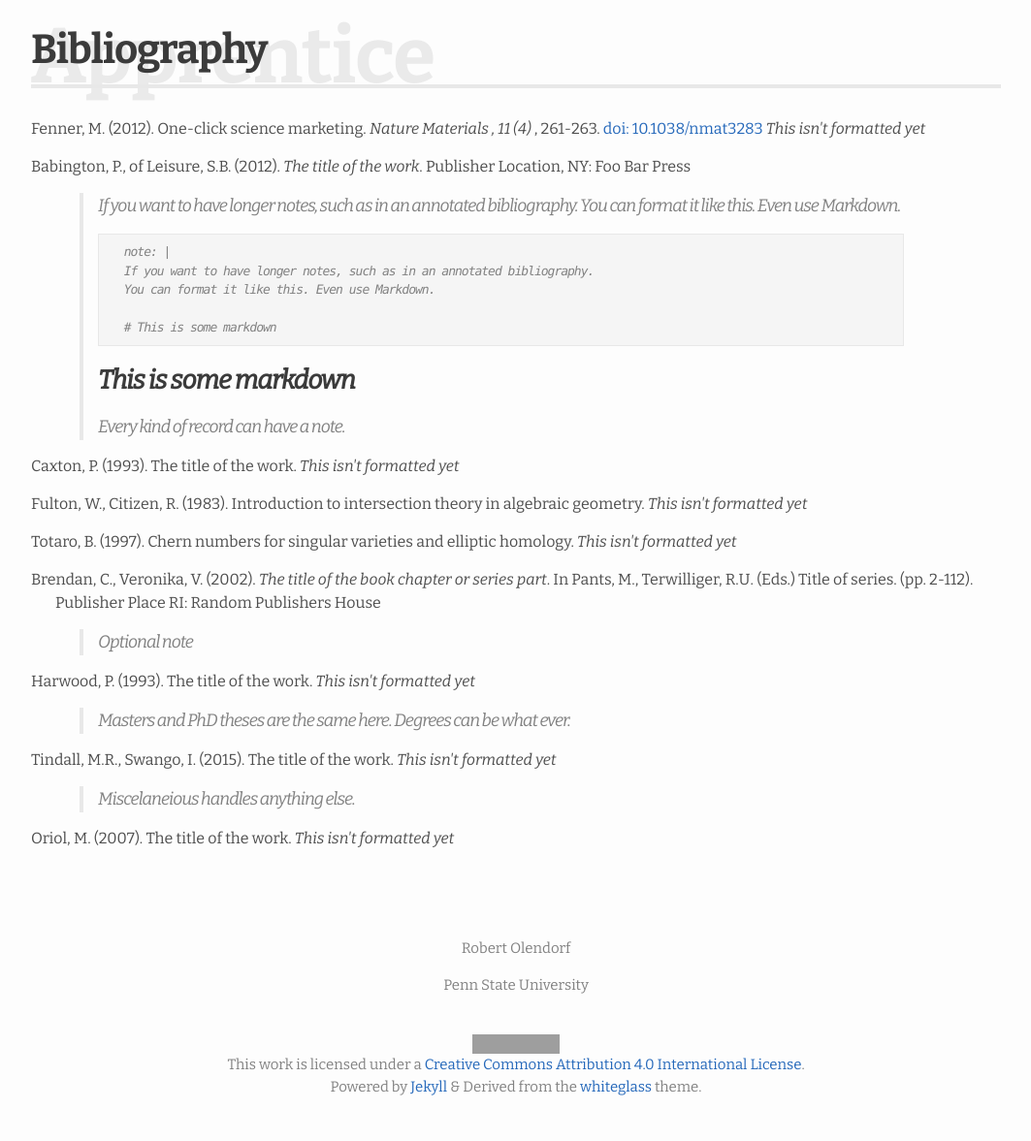
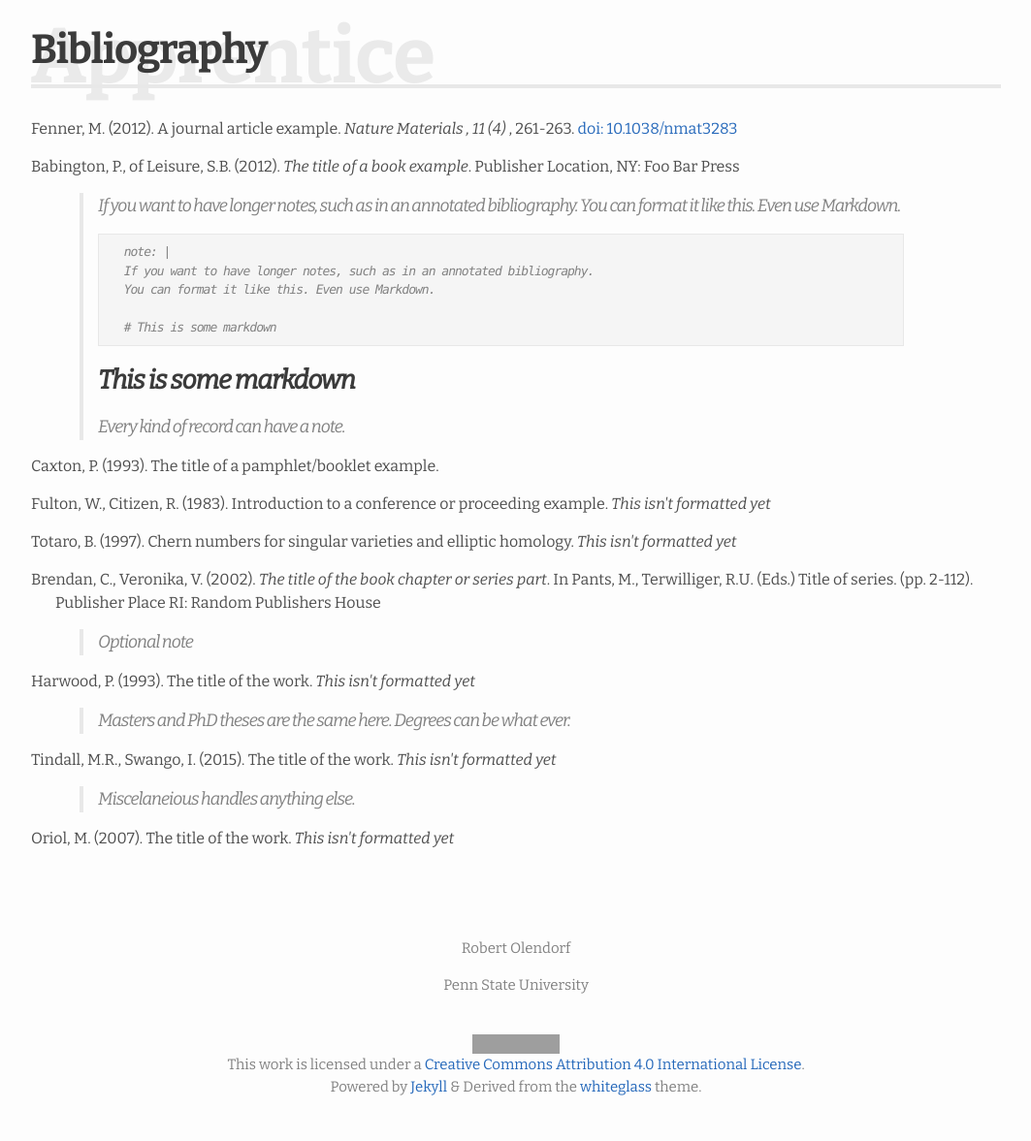
Before and after one commit to NC-State-Libraries-Workshops/ncsu_apprentice, a Jekyll site: the page built from bibliography.md, in a window 1280 px wide. Shown: the whole page at 97% size, without its empty margins (108-1171 px from the left). Built offline with Jekyll 4.4.1, drawn with Linux system fonts in a browser that asks for light colours; grey boxes are pictures that could not be loaded.

```diff
--- a/_data/bibliography.yml
+++ b/_data/bibliography.yml
@@ -7,13 +7,15 @@
 #       publisher <- publisher | institution | organization | school
 #       event-place <- address | location (ie. publisher location)
 #
+# The defined types aren't complete. Additional contributions welcome.
+#
 
 # Some liberties were taken, especially with names to make parsing a bit easier.
 # The order of the key-value pairs doesn't matter. YAML is pretty picky about
 # indentations though. It must always be 2 spaces.
 
 # Journal articale
-- title: One-click science marketing
+- title: A journal article example
   type: article-journal
   volume: '11'
   url: http://dx.doi.org/10.1038/nmat3283
@@ -33,7 +35,7 @@
 
 
 # Book, manual
-- title: The title of the work
+- title: The title of a book example
   type: book
   author:
     - family: Babington
@@ -65,7 +67,7 @@
   isbn: 3257227892
 
 # Booklet, pamphlet
-- title: The title of the work
+- title: The title of a pamphlet/booklet example
   type: pamphlet
   author:
     - family: Caxton
@@ -78,7 +80,7 @@
 
 
 # Conference  proceeding
-- title: Introduction to intersection theory in algebraic geometry
+- title: Introduction to a conference or proceeding example
   type: manuscript
   author:
     - family: Fulton
--- /dev/null
+++ b/_includes/citation/article.html
@@ -0,0 +1,29 @@
+{% include citation/author_list.html authors=citation.author %}
+({{ include.citation.issued.year }}).
+{{ include.citation.title }}.
+<em>
+  {% if include.citation.container-title %}
+    {{ include.citation.container-title }}
+    {% if include.citation.volume %}
+      ,
+    {% endif %}
+  {% endif %}
+  {% if include.citation.volume %}
+    {{ include.citation.volume }}
+  {% endif %}
+  {% if include.citation.issue %}
+    ({{ include.citation.issue }})
+  {% endif %}
+</em>
+{% if include.citation.page %}
+  , {{ include.citation.page }}.
+{% endif %}
+{% if include.citation.doi %}
+  {% if include.citation.url %}
+    <a href= {{include.citation.url}}>
+      doi: {{ include.citation.doi }}
+    </a>
+  {% else %}
+    doi: {{ include.citation.doi }}
+  {% endif %}
+{% endif %}
--- a/_includes/citation/author_list.html
+++ b/_includes/citation/author_list.html
@@ -10,6 +10,20 @@
     {% assign initials = initials | append: "." %}
   {% endfor %}
   {% assign author_list = author_list | append: initials %}
+  {% if forloop.index == 6 && author_list.size > 7 %}
+    {% assign author_list = autthor_list | &hellip; %}
+    {% assign last_author = author_list.last %}
+    {% assign author_list = autoor_list | append: author.family %}
+    {% assign givens = last_author.given | split: " " %}
+    {% assign initials = "" %}
+    {% for given in givens %}
+      {% assign initial = given | slice: 0 %}
+      {% assign initials = initials | append: initial %}
+      {% assign initials = initials | append: "." %}
+    {% endfor %}
+    {% assign author_list = author_list | append: initials %}
+    {%  break %}
+  {% endif %}
   {% unless forloop.last %}
     {% assign author_list = author_list | append: ", " %}
   {% endunless %}
--- /dev/null
+++ b/_includes/citation/pamphlet.html
@@ -0,0 +1,29 @@
+{% include citation/author_list.html authors=citation.author %}
+({{ include.citation.issued.year }}).
+{{ include.citation.title }}.
+<em>
+  {% if include.citation.container-title %}
+    {{ include.citation.container-title }}
+    {% if include.citation.volume %}
+      ,
+    {% endif %}
+  {% endif %}
+  {% if include.citation.volume %}
+    {{ include.citation.volume }}
+  {% endif %}
+  {% if include.citation.issue %}
+    ({{ include.citation.issue }})
+  {% endif %}
+</em>
+{% if include.citation.page %}
+  , {{ include.citation.page }}.
+{% endif %}
+{% if include.citation.doi %}
+  {% if include.citation.url %}
+    <a href= {{include.citation.url}}>
+      doi: {{ include.citation.doi }}
+    </a>
+  {% else %}
+    doi: {{ include.citation.doi }}
+  {% endif %}
+{% endif %}
--- a/_layouts/bibliography.html
+++ b/_layouts/bibliography.html
@@ -10,6 +10,10 @@ layout: default
           {% include citation/book.html citation=citation %}
         {% when 'chapter' %}
           {% include citation/book.html citation=citation %}
+        {% when 'article-journal' %}
+          {% include citation/article.html citation=citation %}
+        {% when 'pamphlet' %}
+          {% include citation/pamphlet.html citation=citation %}
         {% else %}
           {% include citation/default.html citation=citation %}
       {% endcase %}
```
Also changed, not shown: _layouts/reveal.html (+5 -5 lines).
